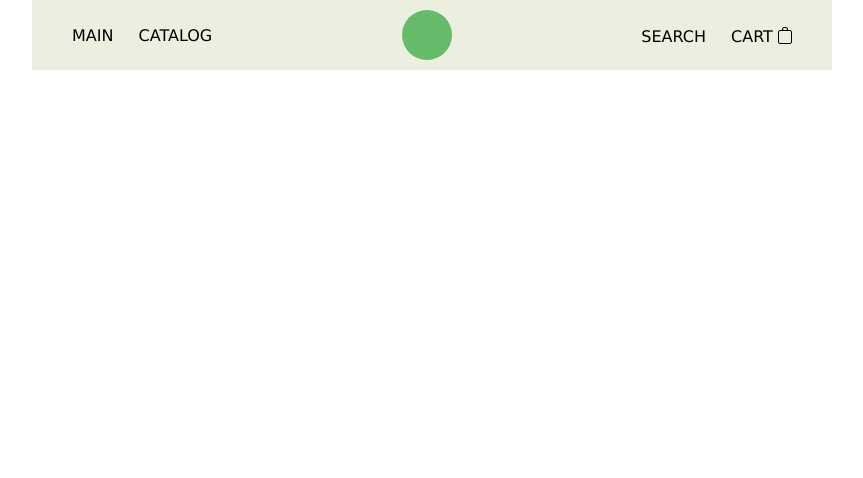
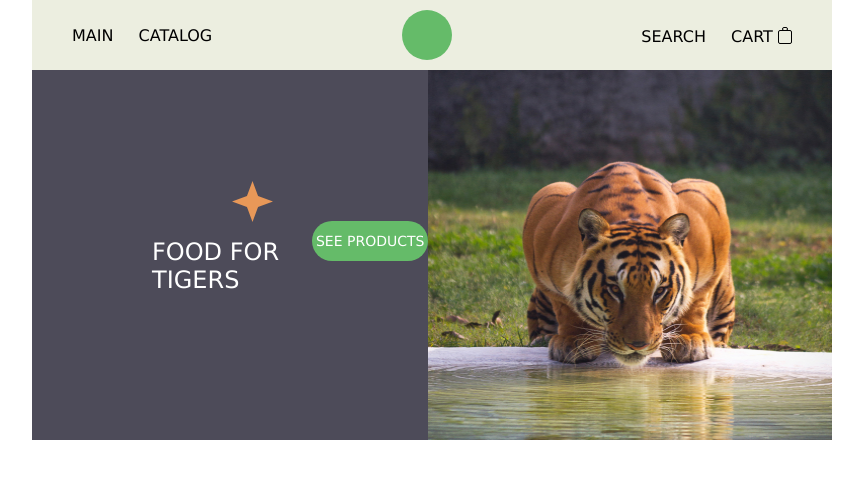
Before and after one commit to andriipereverziev19/html-start, a plain HTML site: page index.html in a window 1280 px wide. Shown: the whole page, without its empty margins (208-1071 px from the left). Drawn offline with Linux system fonts and the light colour scheme.

Commit message:
Hero block

```diff
--- a/index.html
+++ b/index.html
@@ -1,14 +1,17 @@
 <!DOCTYPE html>
 <html lang="en">
+
 <head>
   <meta charset="UTF-8" />
   <meta http-equiv="X-UA-Compatible" content="IE=edge" />
   <meta name="viewport" content="width=device-width, initial-scale=1.0" />
-    <title>Document</title>
+  <title>tiger</title>
   <link rel="stylesheet" href="styles.css" />
 </head>
+
 <body>
   <div class="container">
+    <div class="header">
       <div>
         <a href="" class="link">MAIN</a>
         <a href="" class="link">CATALOG</a>
@@ -20,32 +23,41 @@
         <a href="" class="link">SEARCH</a>
         <a href="" class="link">
           CART
-          <svg
-            width="14"
-            height="17"
-            viewBox="0 0 14 17"
-            fill="none"
-            xmlns="http://www.w3.org/2000/svg"
-          >
-            <rect
-              x="0.5"
-              y="3.5"
-              width="13"
-              height="13"
-              rx="1.5"
-              stroke="black"
-            />
-            <rect
-              x="4.5"
-              y="0.5"
-              width="5"
-              height="3"
-              rx="1.5"
-              stroke="black"
-            />
+          <svg width="14" height="17" viewBox="0 0 14 17" fill="none" xmlns="http://www.w3.org/2000/svg">
+            <rect x="0.5" y="3.5" width="13" height="13" rx="1.5" stroke="black" />
+            <rect x="4.5" y="0.5" width="5" height="3" rx="1.5" stroke="black" />
           </svg>
         </a>
       </div>
     </div>
+  </div>
+
+  <!-- food for tigers starts-->
+
+
+  <div class="section_tiger">
+    <div class="container">
+      <div class="section_food">
+        <div class="block_tiger">
+          <img src="../html-start/images/star.svg" alt class="img_star">
+
+          <h1 class="heading">food for tigers</h1>
+
+          <a href="#" class="btn">See products</a>
+
+        </div>
+
+        <div class="img_tiger">
+          <img src="../html-start/images/tiger.jpg" alt class="img_tiger">
+
+        </div>
+      </div>
+
+    </div>
+
+  </div>
+
+  <!-- food for tigers ends-->
 </body>
+
 </html>
--- a/styles.css
+++ b/styles.css
@@ -1,6 +1,7 @@
 body {
   margin: 0;
   font-family: Verdana, sans-serif;
+  text-transform: uppercase;
 }
 
 * {
@@ -9,10 +10,13 @@ body {
 
 .container {
   max-width: 800px;
-  display: flex;
+  margin: 0 auto;
+}
+
+.header {
   justify-content: space-between;
   align-items: center;
-  margin: auto auto;
+  display: flex;
   background: #eceee0;
   height: 70px;
   padding-left: 30px;
@@ -51,3 +55,62 @@ body {
 .link:hover svg rect {
   stroke: #65bb69;
 }
+
+
+/* food for tigers starts */
+
+.section_food {
+  width: 800px;
+  height: 370px;
+  top: 69px;
+  background: #4D4B59;
+  display: flex;
+  align-items: center;
+  justify-content: space-between;
+}
+
+.block_tiger {
+  max-width: 400px;
+  display: flex;
+}
+
+.img_star {
+  width: 41px;
+  height: 41px;
+  margin-left: 200px;
+  top: 171px;
+  position: absolute;
+  margin-top: 10px;
+}
+
+.heading {
+  height: 127px;
+  font-style: normal;
+  font-weight: 400;
+  font-size: 24px;
+  padding-left: 80px;
+  color: #fff;
+  margin-bottom: -76px;
+  margin-left: 40px;
+  display: inline;
+}
+
+.btn {
+  width: 160px;
+  height: 40px;
+  text-decoration: none;
+  border-radius: 50px;
+  background-color: #65BB69;
+  font-size: 14px;
+  display: flex;
+  align-items: center;
+  justify-content: center;
+  color: #fff;
+
+
+}
+
+.img_tiger {
+  width: 404px;
+  height: 370px;
+}
```
Also changed, not shown: images/star.svg (added), images/tiger.jpg (added). Lines whose indentation alone changed are shown as unchanged.
